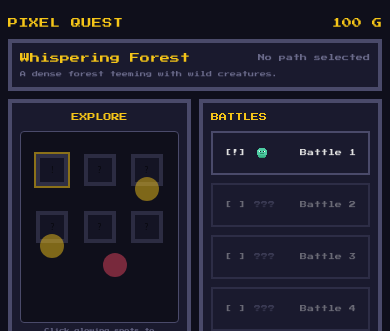
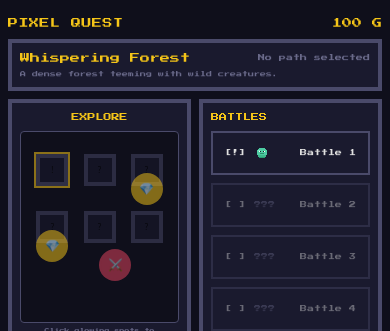
Before and after one commit to samtran7153-glitch/jrpg-game, a React (Vite) app: page / in a window 390 px wide. Both pictures are taken after a click on the button "PRESS START". Shown: the top 331 px of the page. Built offline with nearby package versions, Linux system fonts and the light colour scheme.

Commit message:
Fix treasure discovery for mobile - make treasures always visible with emoji icons

```diff
--- a/src/components/Overworld.jsx
+++ b/src/components/Overworld.jsx
@@ -152,31 +152,35 @@ export function AreaMapScreen({ state, onSelectBattle, onSelectArea, onUseItem,
               )
             })}
 
-            {/* Hidden treasures - show faint glows when not discovered */}
+            {/* Hidden treasures - always visible and tappable */}
             {(area.hiddenTreasures || []).map((treasure) => {
               if (state.discoveredTreasures[treasure.id]) return null
               return (
-                <div
+                <button
                   key={treasure.id}
-                  className="absolute transform -translate-x-1/2 -translate-y-1/2 w-6 h-6 rounded-full bg-retro-gold opacity-30 animate-pulse cursor-pointer hover:opacity-60"
+                  className="absolute transform -translate-x-1/2 -translate-y-1/2 w-8 h-8 rounded-full bg-retro-gold opacity-60 animate-pulse hover:opacity-80 border-2 border-retro-gold/30 flex items-center justify-center"
                   style={{ left: `${treasure.x}%`, top: `${treasure.y}%` }}
                   onClick={() => setDiscoveryHint({ type: 'treasure', content: treasure })}
                   title={treasure.name}
-                />
+                >
+                  <span className="text-[12px]">💎</span>
+                </button>
               )
             })}
 
-            {/* Secret battles - show faint glows when not completed */}
+            {/* Secret battles - always visible and tappable */}
             {(area.secretBattles || []).map((battle) => {
               if (state.completedSecretBattles[battle.id]) return null
               return (
-                <div
+                <button
                   key={battle.id}
-                  className="absolute transform -translate-x-1/2 -translate-y-1/2 w-6 h-6 rounded-full bg-retro-accent opacity-30 animate-pulse cursor-pointer hover:opacity-60"
+                  className="absolute transform -translate-x-1/2 -translate-y-1/2 w-8 h-8 rounded-full bg-retro-accent opacity-60 animate-pulse hover:opacity-80 border-2 border-retro-accent/30 flex items-center justify-center"
                   style={{ left: `${battle.x}%`, top: `${battle.y}%` }}
                   onClick={() => setDiscoveryHint({ type: 'battle', content: battle })}
                   title={battle.name}
-                />
+                >
+                  <span className="text-[12px]">⚔️</span>
+                </button>
               )
             })}
           </div>
```
